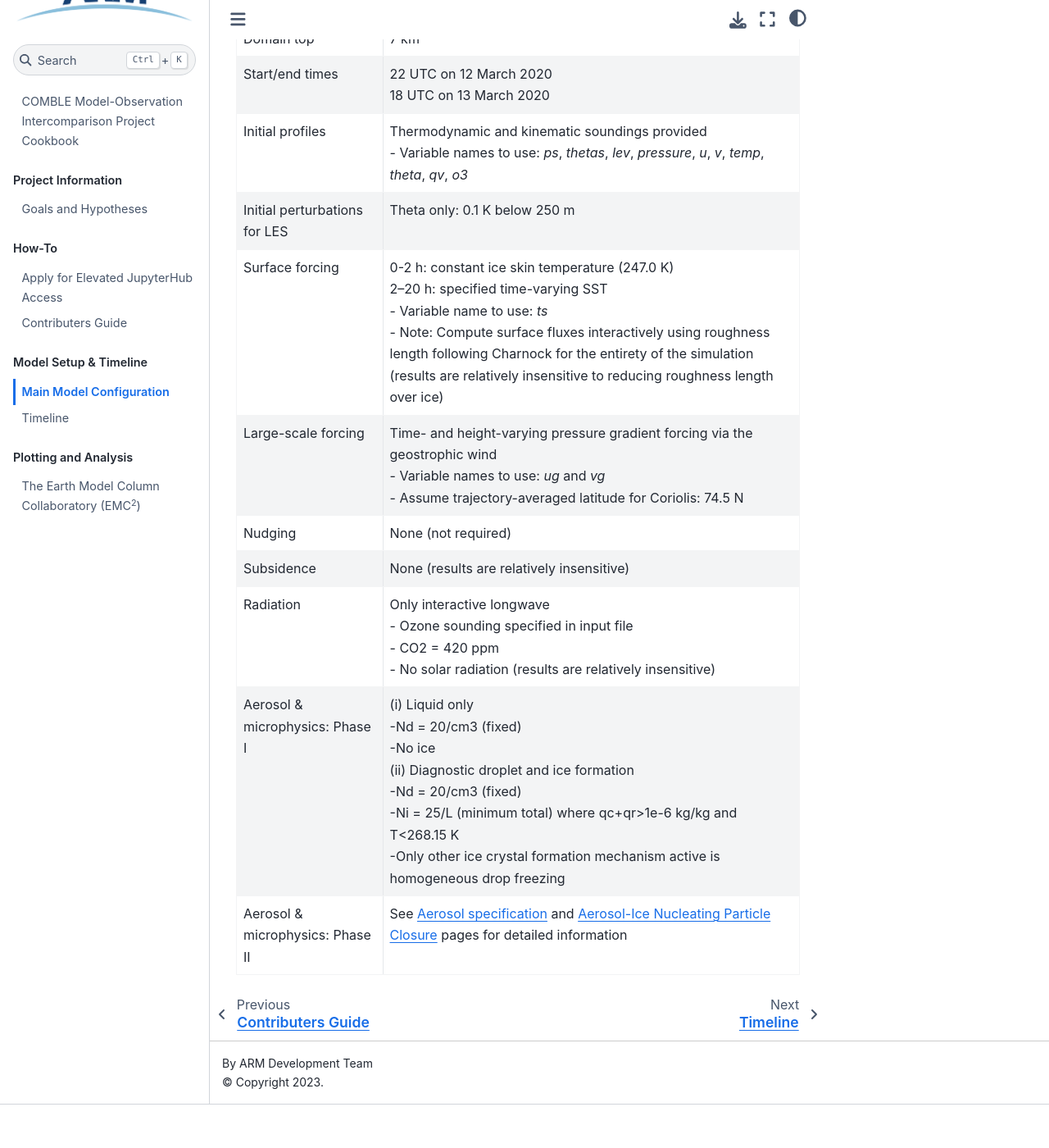
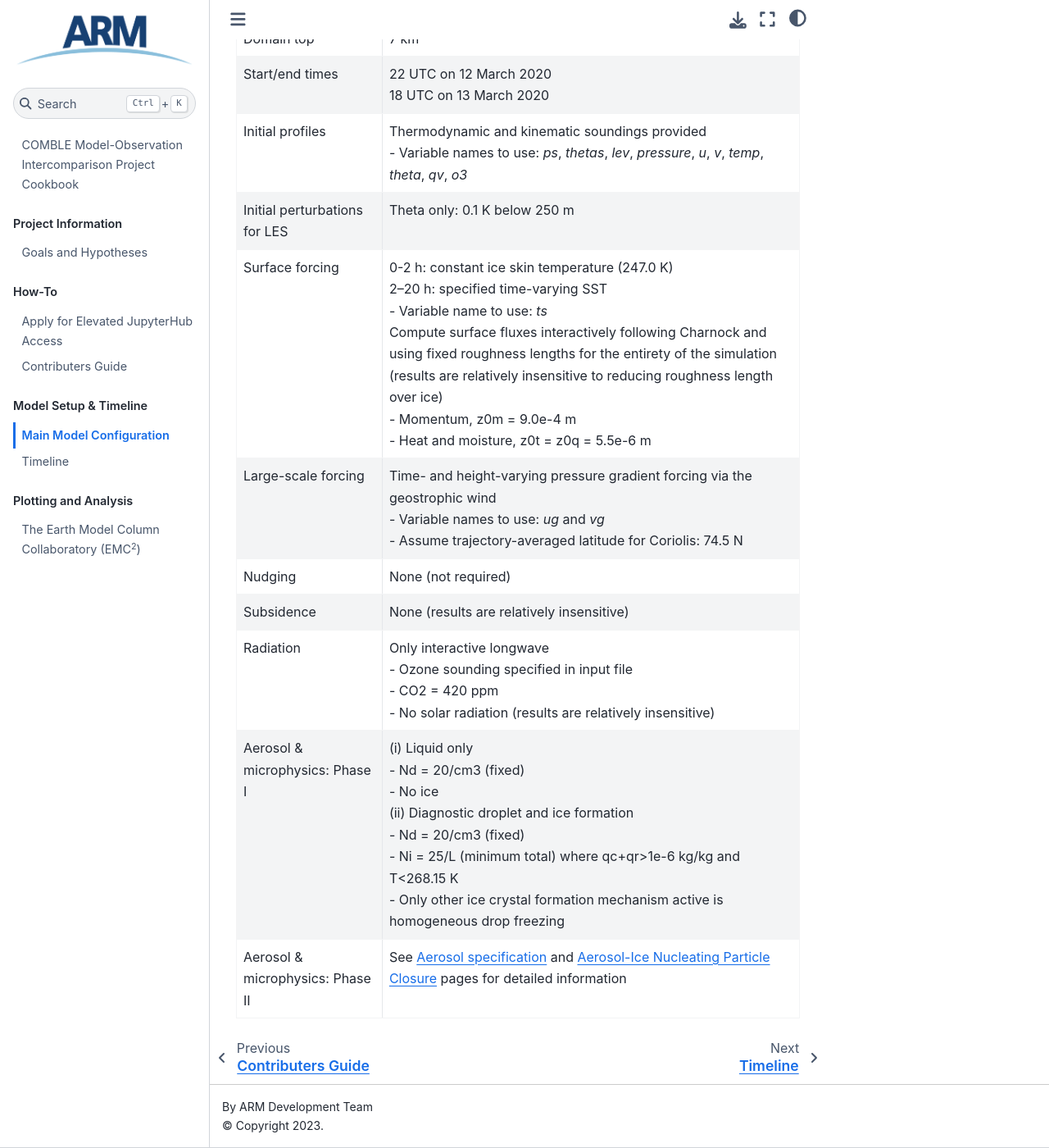
Before and after one commit to ARM-Development/comble-mip, a Jupyter Book: the page built from main_configuration.md, in a window 1280 px wide and 1400 px high, scrolled down 561 px. Shown: the whole window at 82% size. Built offline with Jupyter Book 1.0.4 settings and Sphinx 7.4.7 and the Sphinx Book theme 1.1.4, drawn with Linux system fonts in a browser that asks for light colours; pages that are not in the unit, such as notebooks, are missing from menus; before the commit the page ends 1908 px from its top, so only the background shows below that.

Commit message:
Update main_configuration.md

```diff
--- a/main_configuration.md
+++ b/main_configuration.md
@@ -13,10 +13,10 @@
 | Start/end times                      | 22 UTC on 12 March 2020<br>18 UTC on 13 March 2020                                                                                                                                              |
 | Initial profiles                     | Thermodynamic and kinematic soundings provided<br>- Variable names to use: _ps_, _thetas_, _lev_, _pressure_, _u_, _v_, _temp_, _theta_, _qv_, _o3_                                             |
 | Initial perturbations for LES        | Theta only: 0.1 K below 250 m                                                                                                                                                                   |
-| Surface forcing                      | 0-2 h: constant ice skin temperature (247.0 K)<br>2–20 h: specified time-varying SST<br>- Variable name to use: _ts_<br>- Note: Compute surface fluxes interactively using roughness length following Charnock for the entirety of the simulation (results are relatively insensitive to reducing roughness length over ice)                                                                                                                   |
+| Surface forcing                      | 0-2 h: constant ice skin temperature (247.0 K)<br>2–20 h: specified time-varying SST<br>- Variable name to use: _ts_<br>Compute surface fluxes interactively following Charnock and using fixed roughness lengths for the entirety of the simulation (results are relatively insensitive to reducing roughness length over ice)<br>- Momentum, z0m = 9.0e-4 m<br>- Heat and moisture, z0t = z0q = 5.5e-6 m                                                                                    |
 | Large-scale forcing                  | Time- and height-varying pressure gradient forcing via the geostrophic wind<br>- Variable names to use: _ug_ and _vg_<br>- Assume trajectory-averaged latitude for Coriolis: 74.5 N             |
 | Nudging                              | None (not required)                                                                                                                                                                             |
 | Subsidence                           | None (results are relatively insensitive)                                                                                                                                                       |
 | Radiation                            | Only interactive longwave<br>- Ozone sounding specified in input file<br>- CO2 = 420 ppm<br>- No solar radiation (results are relatively insensitive)                                           |
-| Aerosol & microphysics: Phase I      | (i) Liquid only<br>-Nd = 20/cm3 (fixed)<br>-No ice<br>(ii) Diagnostic droplet and ice formation<br>-Nd = 20/cm3 (fixed)<br>-Ni = 25/L (minimum total) where qc+qr>1e-6 kg/kg and T<268.15 K<br>-Only other ice crystal formation mechanism active is homogeneous drop freezing                                                                                                                                                                      |
+| Aerosol & microphysics: Phase I      | (i) Liquid only<br>- Nd = 20/cm3 (fixed)<br>- No ice<br>(ii) Diagnostic droplet and ice formation<br>- Nd = 20/cm3 (fixed)<br>- Ni = 25/L (minimum total) where qc+qr>1e-6 kg/kg and T<268.15 K<br>- Only other ice crystal formation mechanism active is homogeneous drop freezing                                                                                                                                                                      |
 | Aerosol & microphysics: Phase II     | See [Aerosol specification](https://arm-development.github.io/comble-mip/notebooks/setup/aerosol-specification.html) and [Aerosol-Ice Nucleating Particle Closure](https://arm-development.github.io/comble-mip/notebooks/setup/aerosol-inp-closure.html) pages for detailed information                                                                                                                                |
```
